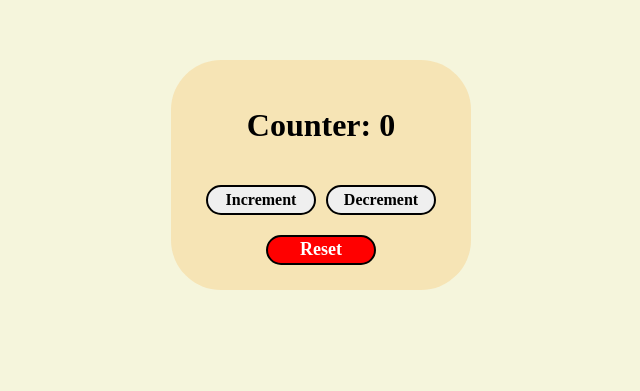
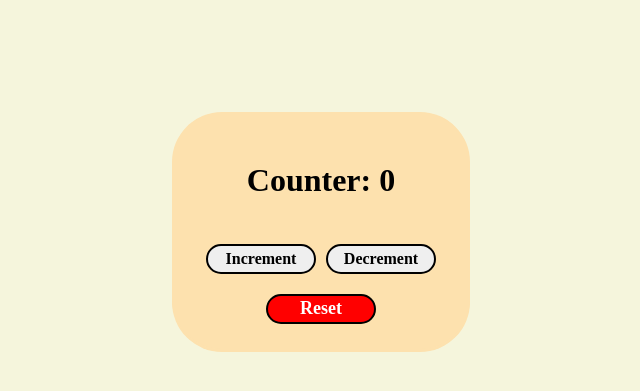
Before and after one commit to Ron12Rom1/my-react-app-For-RPi-, a React (Vite) app: page / in a window 1280 px wide. Shown: the part 133-524 px from the top of the page, without its empty margins (319-959 px from the left). Built offline with nearby package versions, Linux system fonts and the light colour scheme.

Commit message:
finish main app (for now) and made it so that app can not be used on a screen smaller then width = 599px

```diff
--- a/src/App.css
+++ b/src/App.css
@@ -1,14 +1,24 @@
+body {
+    display: flex;
+    justify-content: center;
+    align-items: center;
+    min-height: 100vh;
+    margin: 0;
+}
+
 #counter{
     display: flex;
+    align-items: center;
+    justify-content: center;
+    flex-direction: column;
     /* border: 5px solid; */
     font-family: ubuntu;
     gap: 10px;
-    align-items: center;
-    justify-content: center;
-    flex-direction: column;
-    background-color: rgba(246, 206, 132, 0.448);
+    background-color: #fde1ae;
     border-radius: 50px;
     padding: 25px;
+    width: 248px;
+    transform: translateY(-37px);
 }
 
 button{
@@ -23,10 +33,19 @@ button{
     transition: 200ms;
 }
 
-.counter-btn{
+#counterLabel{
+    warp
+
+    font-size: 38px;
+    font-weight: bold;
+    margin: 25px;
+}
+
+.counter-btns{
     display: flex;
     gap: 10px;
     padding: 10px;
+    margin: 40pxpx;
 }
 
 #resetBTN{
@@ -44,3 +63,53 @@ button{
         background-color: #ccc;
     }
 }
+
+#myCheckbox:checked + #whenNum{
+    height: 310px;
+
+}
+
+#whenNum{
+    border-radius: 50px;
+    z-index: -1;
+    background-color: #fde1ae;
+    /* border: 5px solid black; */
+    position: absolute;
+    left: 50%;
+    top: 50%;
+    transform: translate(-50%, -50%);
+    width: 298px;
+    display: flex;
+    align-items: end;
+    justify-content: center;
+    height: 170px;
+    transition: height ease 300ms;
+    /* height: checkboxRef.current?.checked ? '310px' : '0px' */
+}
+
+#whenNum{
+    margin-bottom: 15px;
+    font-size: 24px;
+    font-family: ubuntu;
+    font-weight: bold;
+}
+
+#unsupported-message{
+    display: none;
+    font-size: 24px;
+    font-family: ubuntu;
+    text-align: center;
+    margin: 35px;
+    width: 80%;
+    white-space: npwrap;
+
+}
+
+@media (max-width: 599px) {
+  #main-content {
+    display: none;
+  }
+  #unsupported-message {
+    display: flex;
+  }
+}
--- a/src/App.jsx
+++ b/src/App.jsx
@@ -1,5 +1,6 @@
-import React, { useState } from 'react';
-import './App.css'
+
+import React, { useState, useEffect } from 'react';
+import './App.css';
 
 function App() {
   const [count, setCount] = useState(0);
@@ -12,21 +13,37 @@ function App() {
     setCount(count - 1);
   };
 
+  useEffect(() => {
+    const checkbox = document.getElementById('myCheckbox');
+    if (count === 3) {
+      checkbox.classList.add('active');
+      checkbox.checked = true; // Check the checkbox
+    } else {
+      checkbox.classList.remove('active');
+      checkbox.checked = false; // Uncheck the checkbox
+    }
+  }, [count]);
+
   return (
-    <div id='counter'>
-      <h1>Counter: {count}</h1>
-      <div className='counter-btn'>
-        <button class="btns" onClick={handleIncrement}>Increment</button>
-        <button class="btns" onClick={handleDecrement}>Decrement</button>
+    <>
+      <div id="main-content"> {/* Add a container for the main content */}
+        <div id="counter">
+        <h1 id="counterLabel">Counter: {count}</h1>
+        <div className='counter-btns'>
+          <button class="btns" onClick={handleIncrement}>Increment</button>
+          <button class="btns" onClick={handleDecrement}>Decrement</button>
+        </div>
+        <button class="btns" id="resetBTN" onClick={() => setCount(0)}>Reset</button>
       </div>
-      <button class="btns" id="resetBTN" onClick={() => setCount(0)}>Reset</button>
-      {count === 20 && (
-        <div>
-          <h2>You reached 20! 🎉</h2>
-          {/* Add more elements or logic here for when count reaches 20 */}
+        <input type="checkbox" id="myCheckbox" style={{ display: 'none' }} />
+        <div id="whenNum">
+          <p>Nice😏</p>
         </div>
-      )}
-    </div>
+      </div>
+      <div id="unsupported-message" style={{ display: '' }}>
+        <p>Sorry, this website cannot be displayed on small screens.</p>
+      </div>
+    </>
   );
 }
 
--- a/src/main.css
+++ b/src/main.css
@@ -1,7 +1,16 @@
 body{
+  /* border: 5px solid green; */
   background-color: beige;
   display: flex;
   align-items: center;
   justify-content: center;
   height: 600px;
 }
+
+#App{
+    display: flex;
+    justify-content: center;
+    align-items: center;
+    min-height: 100vh;
+    margin: 0;
+}
--- a/src/main.jsx
+++ b/src/main.jsx
@@ -6,7 +6,7 @@ import './main.css'
 createRoot(document.getElementById('root')).render(
     <StrictMode>
 
-        <App/>
+        <App id="App"/>
 
     </StrictMode>
 )
```
